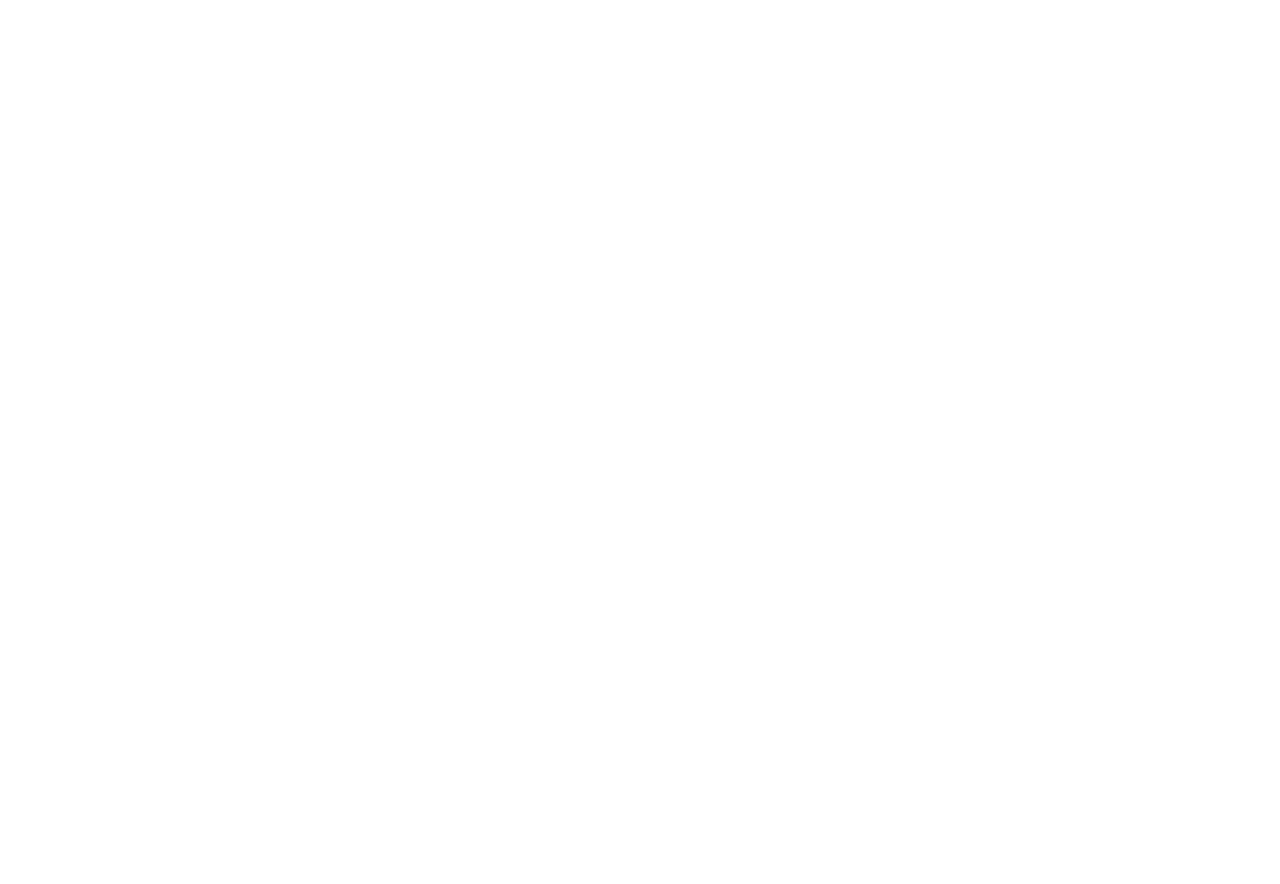
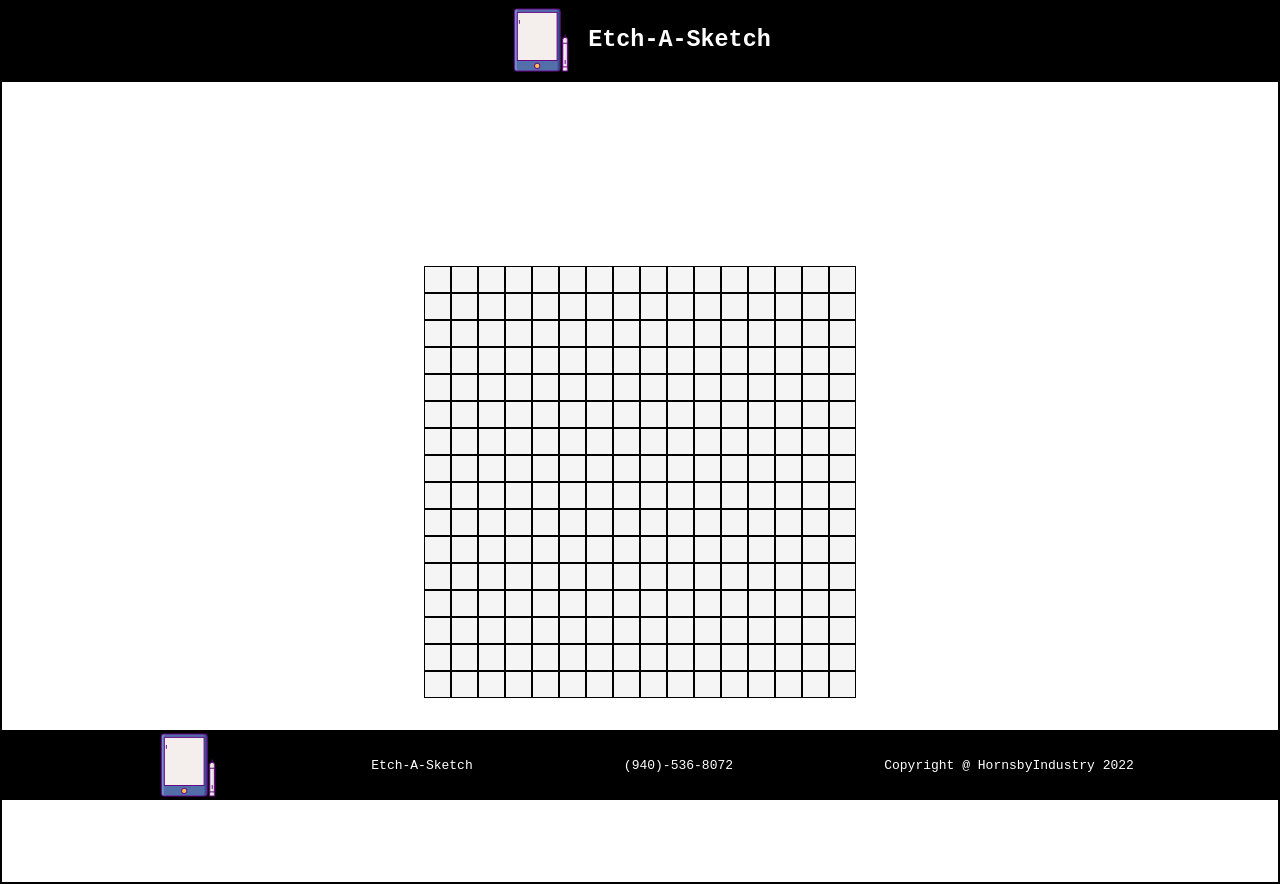
Before and after one commit to TannerHornsby7/odin-etchasketch, a plain HTML site: page index.html in a window 1280 px wide. Before the commit the page ends 800 px from the top, so only its background shows below. Drawn offline with Linux system fonts and the light colour scheme.

Commit message:
Create Grid of squares to be used as etch-a-sketch pixels

```diff
--- a/etch.js
+++ b/etch.js
@@ -0,0 +1,21 @@
+//populate grid with squares
+const grid = document.querySelector('.grid');
+const gridrow = document.createElement('div');
+const square = document.createElement('div');
+gridrow.classList.add('gridrow');
+square.classList.add('square');
+
+function changeBackground() {
+    square.classList.add("painted");
+    console.log(square);
+}
+
+//adding mousover event listener to change pixels
+square.addEventListener("mouseover", changeBackground());
+
+for(let j = 0; j < 16; j++) {
+    gridrow.appendChild(square.cloneNode(true));
+}
+for(let i = 0; i < 16; i++) {
+    grid.appendChild(gridrow.cloneNode(true));
+}
--- a/index.html
+++ b/index.html
@@ -6,8 +6,18 @@
         <script src="etch.js" defer></script>
     </head>
     <body>
-        <div>
-
+        <div class="header">
+            <img src="assets/etch.png">
+            <h2>Etch-A-Sketch</h2>
+        </div>
+        <div class="main">
+            <div class="grid"></div>
+        </div>
+        <div class="footer">
+            <img src="assets/etch.png">
+            <p>Etch-A-Sketch</p>
+            <p>(940)-536-8072</p>
+            <p>Copyright @ HornsbyIndustry 2022</p>
         </div>
     </body>
 </html>
--- a/style.css
+++ b/style.css
@@ -0,0 +1,75 @@
+body {
+    height: 100vh;
+    margin: 0;
+    display: flex;
+    justify-content: space-between;
+    flex-direction: column;
+}
+
+.header {
+    flex: 0 0 0;
+    min-height: 50px;
+    display: flex;
+    justify-content: center;
+    gap: 15px;
+    align-items: center;
+    background-color: black;
+    color: white;
+    font-family: monospace;
+    padding: 5px;
+    font-size: larger;
+    font-weight: bold;
+    padding: 15px;
+}
+
+.footer {
+    height: 60px;
+    position: absolute;
+    bottom: 0;
+    width: 100%;
+    display: flex;
+    justify-content: space-evenly;
+    align-items: center;
+    background-color: black;
+    color: white;
+    font-family: monospace;
+    padding: 5px;
+    margin-top: auto;
+}
+
+.square {
+    width: 25px;
+    height: 25px;
+    border: .5px solid black;
+    display: inline-block;
+    margin: 0px;
+    padding: 0px;
+}
+
+.grid {
+    flex: auto;
+    display: flex;
+    flex-direction: column;
+    justify-content: center;
+    background-color: white;
+    border: 2px solid black;
+    min-height: 500px;
+    width: 400px;
+    padding: 150px;
+}
+
+.gridrow {
+    display: flex;
+    justify-content: center;
+}
+
+.main {
+    display: flex;
+    justify-content: center;
+    align-items: center;
+    margin: 0px;
+}
+
+.painted {
+    background-color: whitesmoke;
+}
```
Also changed, not shown: assets/etch.png (added).
